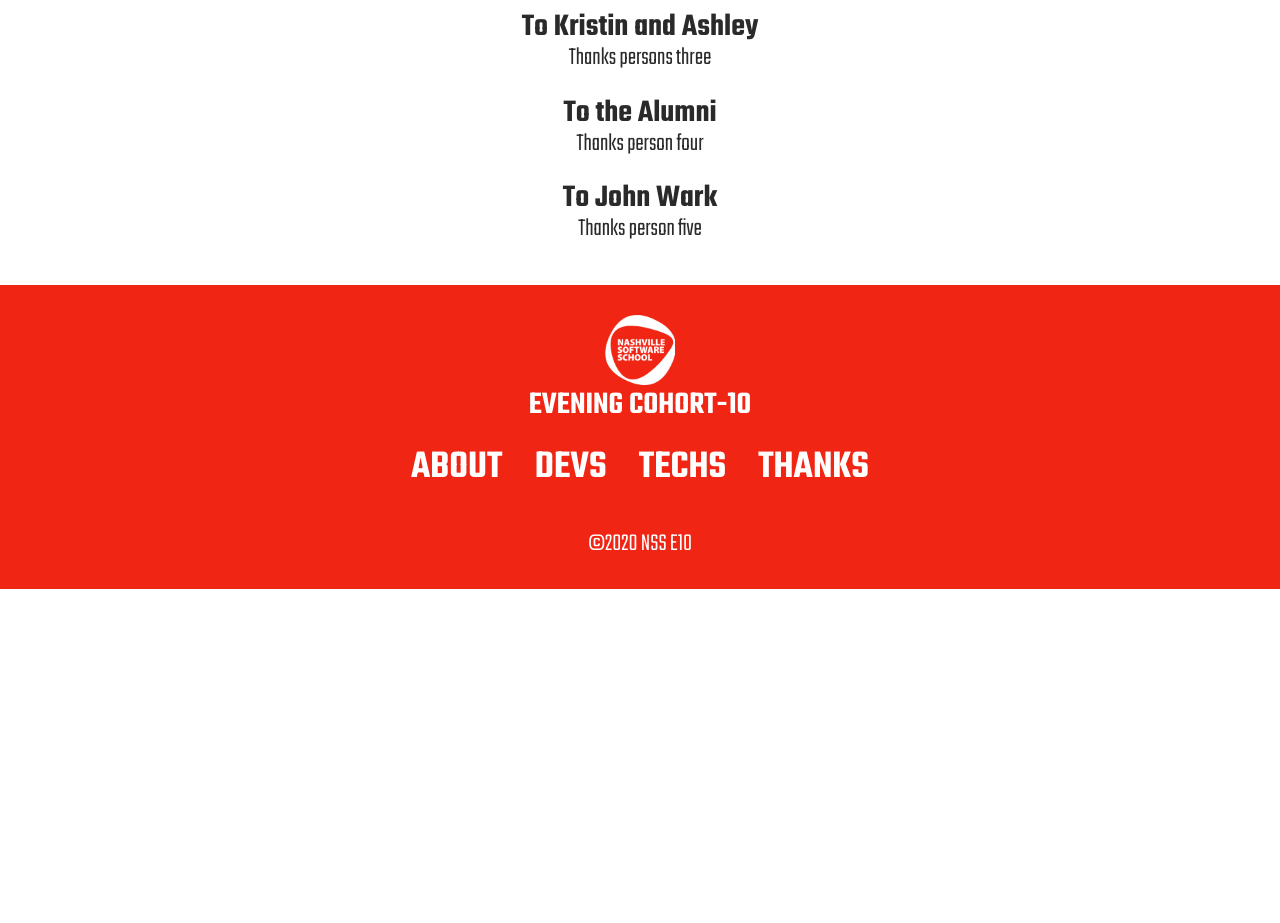
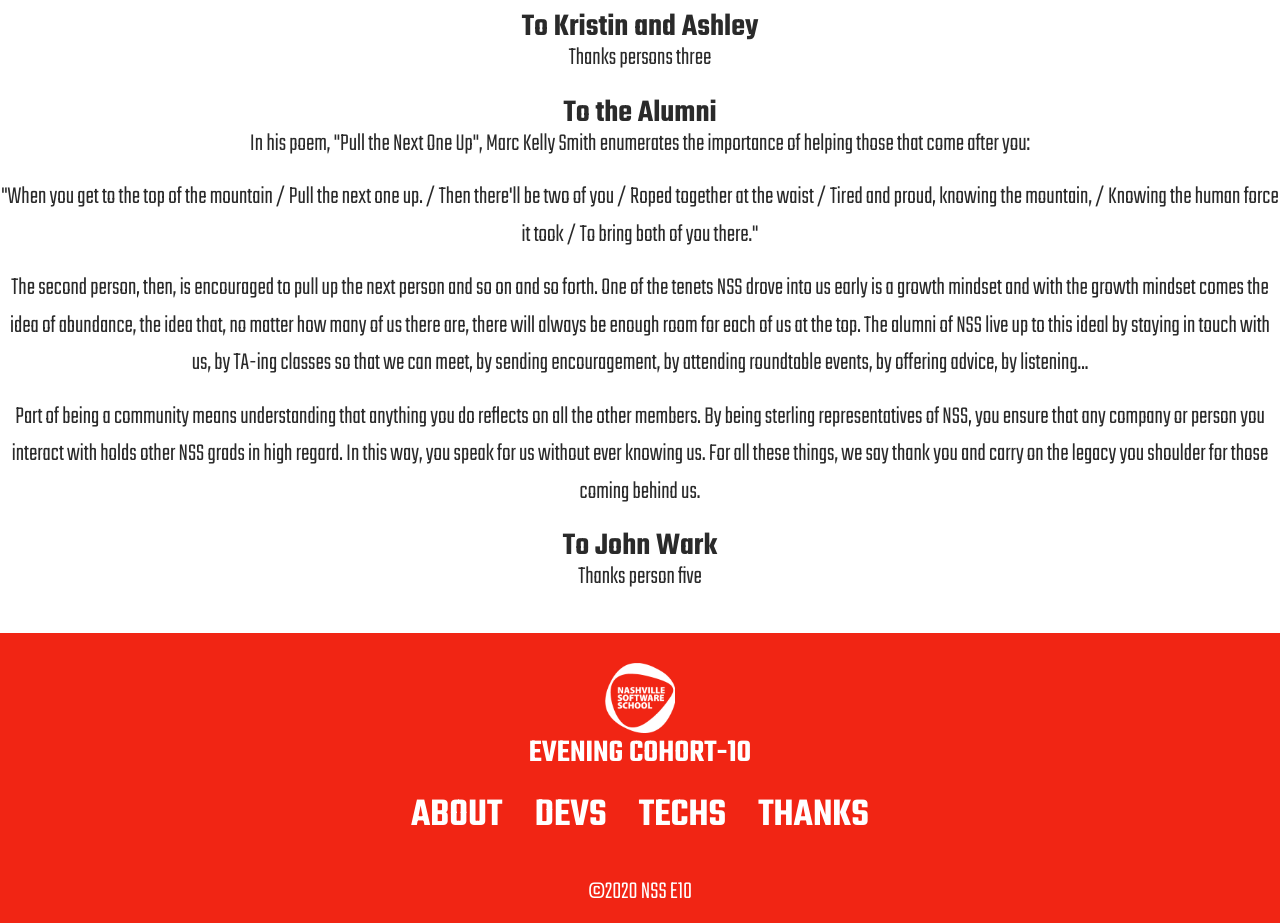
Before and after one commit to nss-evening-cohort-10/E10-Website, a website built with webpack: page src/index.html in a window 1280 px wide. Shown: the part 1680-2603 px from the top of the page. Before the commit the page ends 2269 px from the top, so only its background shows below. Built offline with nearby package versions, Linux system fonts and the light colour scheme.

Commit message:
text complete. needs review/approval

```diff
--- a/src/index.html
+++ b/src/index.html
@@ -104,7 +104,33 @@
     <h2>To Kristin and Ashley</h2>
     <p>Thanks persons three</p>
     <h2>To the Alumni</h2>
-    <p>Thanks person four</p>
+    <div class="thanks-alumni">
+    <p>In his poem, "Pull the Next One Up", Marc Kelly Smith
+      enumerates the importance of helping those that come after you:</p>
+
+      <p>"When you get to the top of the mountain /
+      Pull the next one up. /
+      Then there'll be two of you /
+      Roped together at the waist /
+      Tired and proud, knowing the mountain, /
+      Knowing the human force it took /
+      To bring both of you there."</p>
+
+      <p>The second person, then, is encouraged to pull up the next
+        person and so on and so forth. One of the tenets NSS drove
+        into us early is a growth mindset and with the growth mindset
+        comes the idea of abundance, the idea that, no matter how many
+        of us there are, there will always be enough room for each of us
+        at the top. The alumni of NSS live up to this ideal by staying in
+        touch with us, by TA-ing classes so that we can meet, by sending
+        encouragement, by attending roundtable events, by offering advice, by listening...</p>
+
+      <p>Part of being a community means understanding that anything you do reflects
+        on all the other members. By being sterling representatives of NSS, you ensure
+        that any company or person you interact with holds other NSS grads in high regard.
+        In this way, you speak for us without ever knowing us. For all these things, we
+        say thank you and carry on the legacy you shoulder for those coming behind us.</p>
+      </div>
     <h2>To John Wark</h2>
     <p>Thanks person five</p>
   </div>
```
